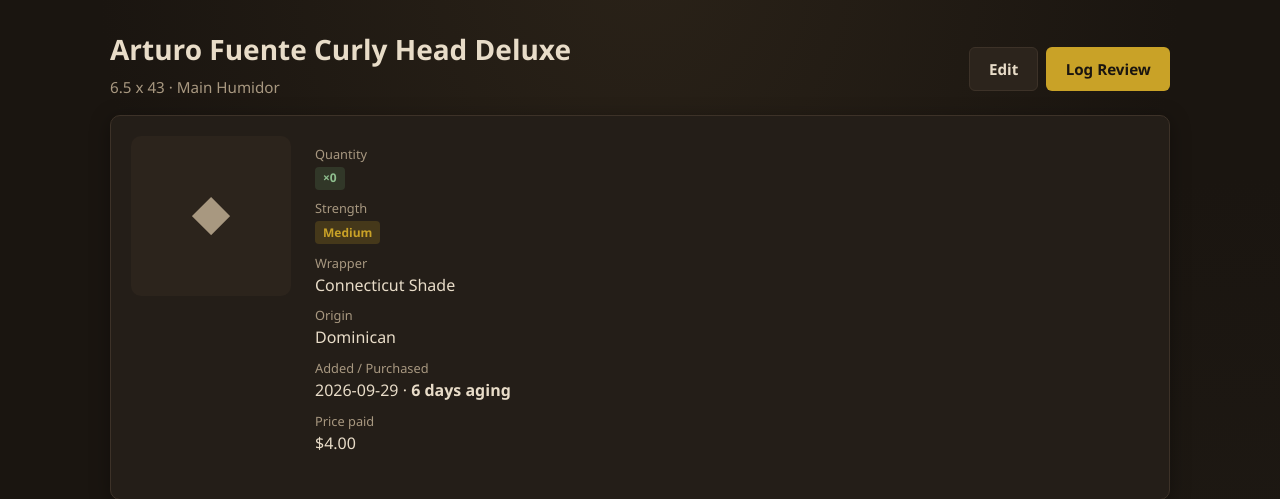
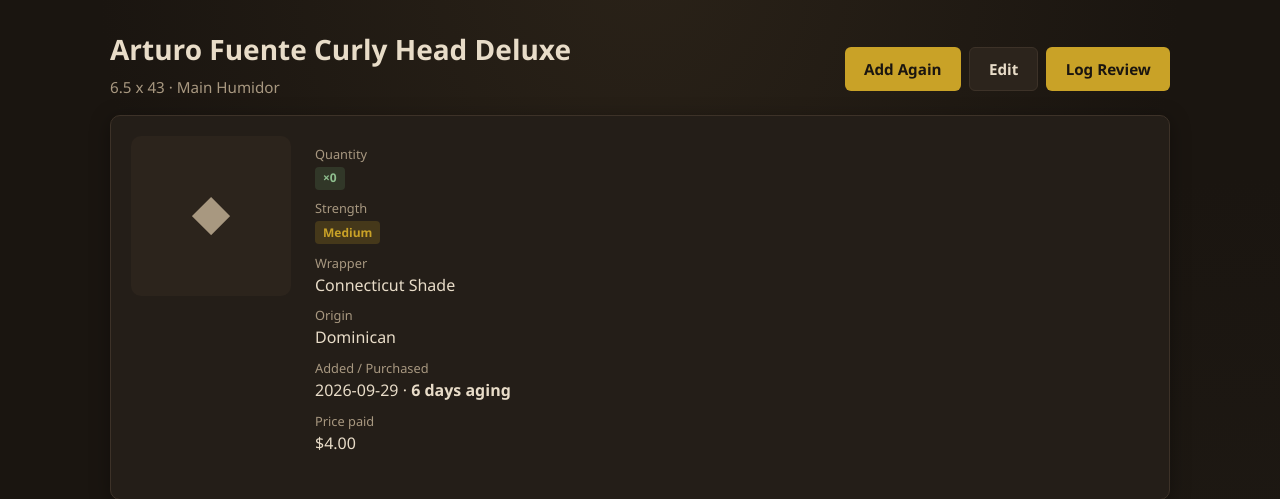
Before and after one commit to jcarmody/cigar, a PHP site: page /view_cigar.php?id=32 in a window 1280 px wide. Shown: the part 64-563 px from the top of the page. Run offline with PHP 8.4, Linux system fonts and the light colour scheme; data comes from the database, SQL or seed files in the repository.

Commit message:
Add "Add Again" button to view_cigar.php with pre-filled form fields

```diff
--- a/view_cigar.php
+++ b/view_cigar.php
@@ -31,6 +31,7 @@
         <p class="subtitle" style="margin-bottom:0;"><?= e($c['vitola'] ?? '') ?> · <?= e($c['humidor_name'] ?? '') ?></p>
     </div>
     <div class="actions">
+        <a href="add_cigar.php?brand=<?= urlencode($c['brand'] ?? '') ?>&name=<?= urlencode($c['name']) ?>&vitola=<?= urlencode($c['vitola'] ?? '') ?>&wrapper=<?= urlencode($c['wrapper'] ?? '') ?>&origin=<?= urlencode($c['origin'] ?? '') ?>&strength=<?= urlencode($c['strength'] ?? '') ?>" class="btn btn-primary">Add Again</a>
         <a href="edit_cigar.php?id=<?= $id ?>" class="btn btn-secondary">Edit</a>
         <a href="add_review.php?cigar_id=<?= $id ?>" class="btn btn-primary">Log Review</a>
     </div>
```
